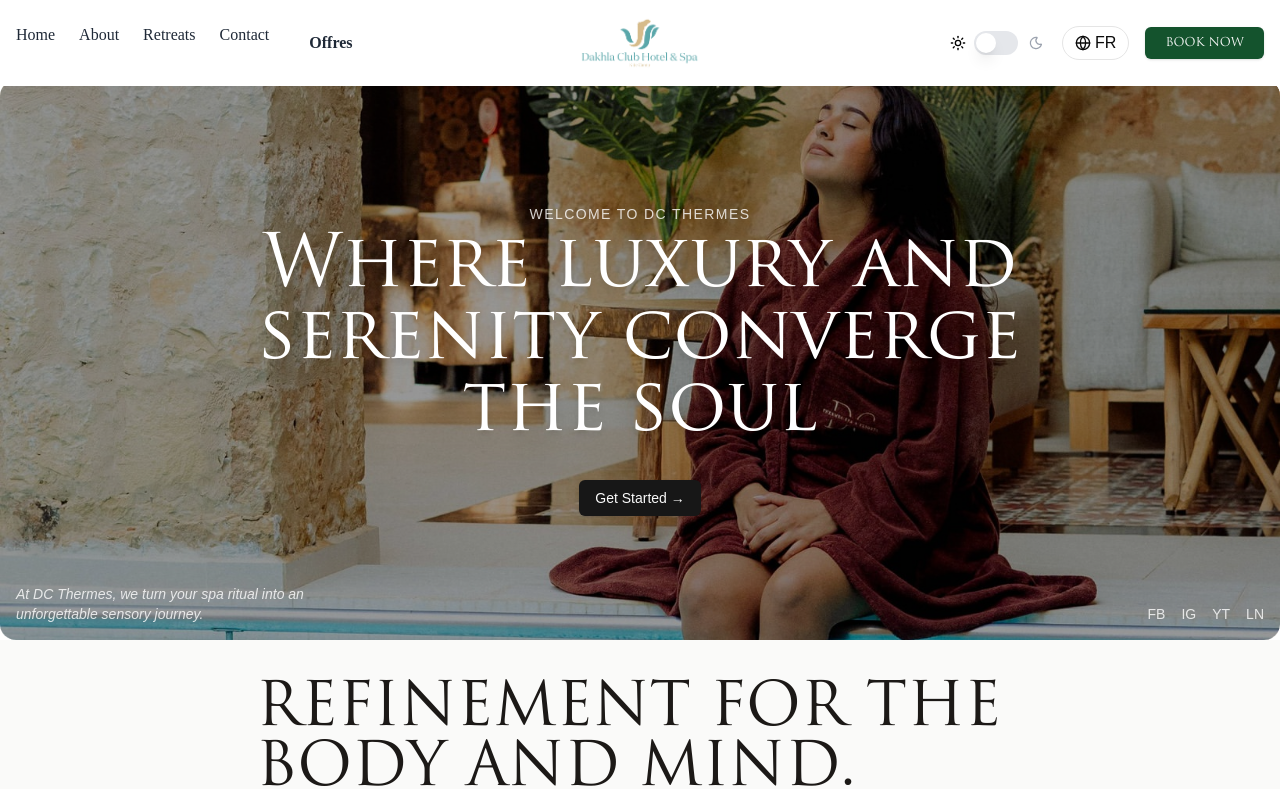
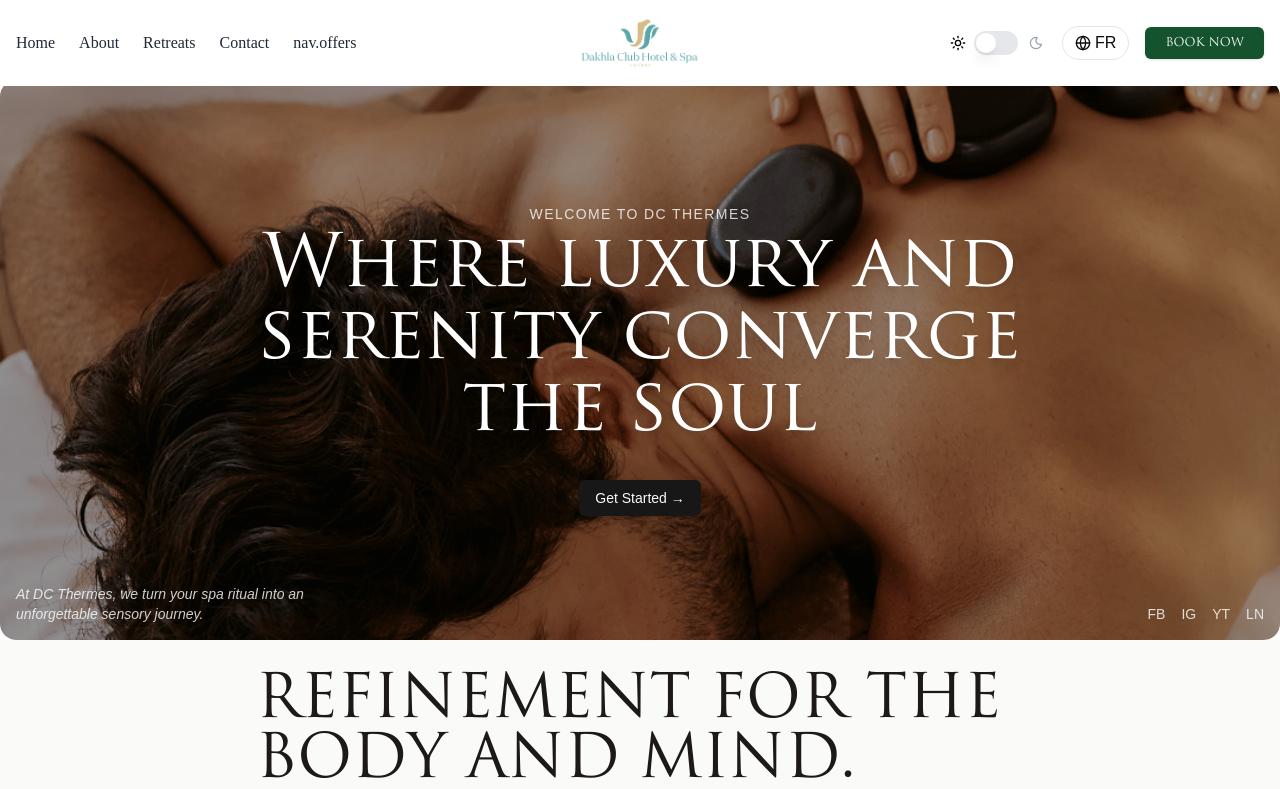
Before and after one commit to successproductions/hotel-thalasso-landing, a Next.js app: page /en/sejour-serenite-5-jours in a window 1280 px wide. Shown: the top 789 px of the page. Built offline with nearby package versions, Linux system fonts and the light colour scheme; a web font is replaced by a local one.

Commit message:
feat: add animated carousel to Hero5 component and update Jumbotron5 styles fix: enhance Header dropdown menu and add French translation for offers

```diff
--- a/src/app/layout.tsx
+++ b/src/app/layout.tsx
@@ -1,4 +1,4 @@
-// src/app/layout.tsx
+
 import './globals.css'
 import type { ReactNode } from 'react'
 
--- a/src/components/5-jours/Hero5.tsx
+++ b/src/components/5-jours/Hero5.tsx
@@ -1,8 +1,8 @@
-
 "use client";
 
+import { useState, useEffect } from "react";
+import { motion, AnimatePresence } from "framer-motion";
 import Image from "next/image";
-import { Carousel, CarouselItem } from "@/components/ui/carousel";
 import { Button } from "@/components/ui/button";
 import { useTranslations } from "next-intl";
 
@@ -13,55 +13,76 @@ export default function Hero5() {
     "/images/hydro_massage.png",
     "/images/centrethalassoDakhla.jpg",
   ];
+  const [current, setCurrent] = useState(0);
+
+  useEffect(() => {
+
+    const interval = setInterval(() => {
+      setCurrent((prev) => (prev + 1) % images.length);
+    }, 4000);
+    return () => clearInterval(interval);
+  }, [images.length]);
 
   return (
-    <section className="relative h-[70vh] w-full overflow-hidden mt-20 rounded-2xl">
-      {/* Carousel */}
-      <Carousel className="h-full w-full">
-        {images.map((src, i) => (
-          <CarouselItem key={i} className="h-full w-full">
+    <section className='relative h-[70vh] w-full overflow-hidden mt-20 rounded-2xl'>
+      {/* Animated cross-fade carousel */}
+      <div className='relative h-full w-full'>
+        <AnimatePresence initial={false}>
+          <motion.div
+            key={current}
+            initial={{ opacity: 0 }}
+            animate={{ opacity: 1 }}
+            exit={{ opacity: 0 }}
+            transition={{ duration: 0.7, ease: "easeInOut" }}
+            className='absolute inset-0'>
             <Image
-              src={src}
-              alt={`${t("alt.hero")} ${i + 1}`}
+              src={images[current]}
+              alt={`${t("alt.hero")} ${current + 1}`}
               fill
-              className="object-cover"
-              priority={i === 0}
+              className='object-cover'
+              priority={current === 0}
             />
-          </CarouselItem>
-        ))}
-      </Carousel>
+          </motion.div>
+        </AnimatePresence>
+      </div>
 
       {/* Dark overlay */}
-      <div className="absolute inset-0 bg-black/40 rounded-2xl" />
+      <div className='absolute inset-0 bg-black/40 rounded-2xl' />
 
       {/* Centered content */}
-      <div className="absolute inset-0 flex flex-col items-center justify-center text-center px-6">
-        <p className="text-sm uppercase text-white/80 tracking-widest mb-2">
+      <div className='absolute inset-0 flex flex-col items-center justify-center text-center px-6'>
+        <p className='text-sm uppercase text-white/80 tracking-widest mb-2'>
           {t("overline")}
         </p>
-        <h1 className="font-trajan text-4xl md:text-6xl lg:text-7xl text-white drop-shadow-lg leading-tight max-w-3xl">
+        <h1 className='font-trajan text-4xl md:text-6xl lg:text-7xl text-white drop-shadow-lg leading-tight max-w-3xl'>
           {t("title")}
         </h1>
-        <div className="mt-8">
+        <div className='mt-8'>
           <Button asChild>
-            <a href="#reservation">
-              {t("ctaPrimary")} &rarr;
-            </a>
+            <a href='#reservation'>{t("ctaPrimary")} &rarr;</a>
           </Button>
         </div>
       </div>
 
       {/* Bottom-left caption */}
-      <p className="absolute bottom-4 left-4 max-w-xs text-white/80 italic text-sm">
+      <p className='absolute bottom-4 left-4 max-w-xs text-white/80 italic text-sm'>
         {t("tagline")}
       </p>
 
       {/* Bottom-right socials */}
-      <div className="absolute bottom-4 right-4 flex space-x-4 text-white/80 text-sm">
-        <a href={t("social.fb")} target="_blank" rel="noopener">FB</a>
-        <a href={t("social.ig")} target="_blank" rel="noopener">IG</a>
-        <a href={t("social.yt")} target="_blank" rel="noopener">YT</a>
-        <a href={t("social.ln")} target="_blank" rel="noopener">LN</a>
+      <div className='absolute bottom-4 right-4 flex space-x-4 text-white/80 text-sm'>
+        <a href={t("social.fb")} target='_blank' rel='noopener'>
+          FB
+        </a>
+        <a href={t("social.ig")} target='_blank' rel='noopener'>
+          IG
+        </a>
+        <a href={t("social.yt")} target='_blank' rel='noopener'>
+          YT
+        </a>
+        <a href={t("social.ln")} target='_blank' rel='noopener'>
+          LN
+        </a>
       </div>
     </section>
   );
--- a/src/components/5-jours/Jumbotron5.tsx
+++ b/src/components/5-jours/Jumbotron5.tsx
@@ -16,10 +16,10 @@ export default function Jumbotron5() {
   ]
 
   return (
-    <section ref={ref} className=" bg-stone-50 h-[35vh] dark:bg-[#080b12] relative px-12 md:px-20 lg:px-64 ">
+    <section ref={ref} className=" bg-stone-50 lg:h-[50vh] xl:h[35vh] dark:bg-[#080b12] relative px-12 md:px-20 lg:px-64 ">
       {/* Main Headline - Left Side */}
-      <div className="max-w-6xl pt-16 md:pt-10">
-        <h1 className="text-3xl md:text-4xl lg:text-5xl xl:text-6xl leading-tight">
+      <div className="max-w-6xl pt-16 md:pt-8">
+        <h1 className="text-3xl md:text-3xl lg:text-5xl xl:text-6xl leading-tight">
           <span className="text-stone-900 dark:text-gray-50 font-trajan">{t('jumbotron.headline')}</span>{" "}
           <span className="text-stone-500 dark:text-stone-400 font-trajan ">
             {t('jumbotron.subtext')}
--- a/src/components/Header.tsx
+++ b/src/components/Header.tsx
@@ -64,17 +64,29 @@ export default function Header() {
             </a>
           ))}
           <DropdownMenu>
-  <DropdownMenuTrigger className="px-4 py-2">Offres</DropdownMenuTrigger>
-  <DropdownMenuContent className="bg-white dark:bg-stone-900">
-    <DropdownMenuItem asChild>
-      <Link href="/evasion-holistique-3-jours">Évasion 3 Jours</Link>
-    </DropdownMenuItem>
-    <DropdownMenuItem asChild>
-      <Link href="/sejour-serenite-5-jours">Sérénité 5 Jours</Link>
-    </DropdownMenuItem>
-  </DropdownMenuContent>
-</DropdownMenu>
+            <DropdownMenuTrigger
+              className="relative font-medium transition hover:text-teal-700"
+            >
+              {t("offers")}
+            </DropdownMenuTrigger>
 
+            <DropdownMenuContent
+              side="bottom"
+              align="start"
+              className="bg-white dark:bg-[#131212] rounded-md shadow-lg"
+            >
+              <DropdownMenuItem asChild>
+                <a href="/evasion-holistique-3-jours" className="px-4 py-2 block">
+                  Évasion 3 Jours
+                </a>
+              </DropdownMenuItem>
+              <DropdownMenuItem asChild>
+                <a href="/sejour-serenite-5-jours" className="px-4 py-2 block">
+                  Sérénité 5 Jours
+                </a>
+              </DropdownMenuItem>
+            </DropdownMenuContent>
+          </DropdownMenu>
         </nav>
 
         {/* Logo */}
--- a/src/messages/fr.json
+++ b/src/messages/fr.json
@@ -8,6 +8,7 @@
     "about": "À propos",
     "services": "Séjours",
     "contact": "Contact",
+    "offers":"Offres",
     "button": {
     "book": "RÉSERVER"
   }
```
